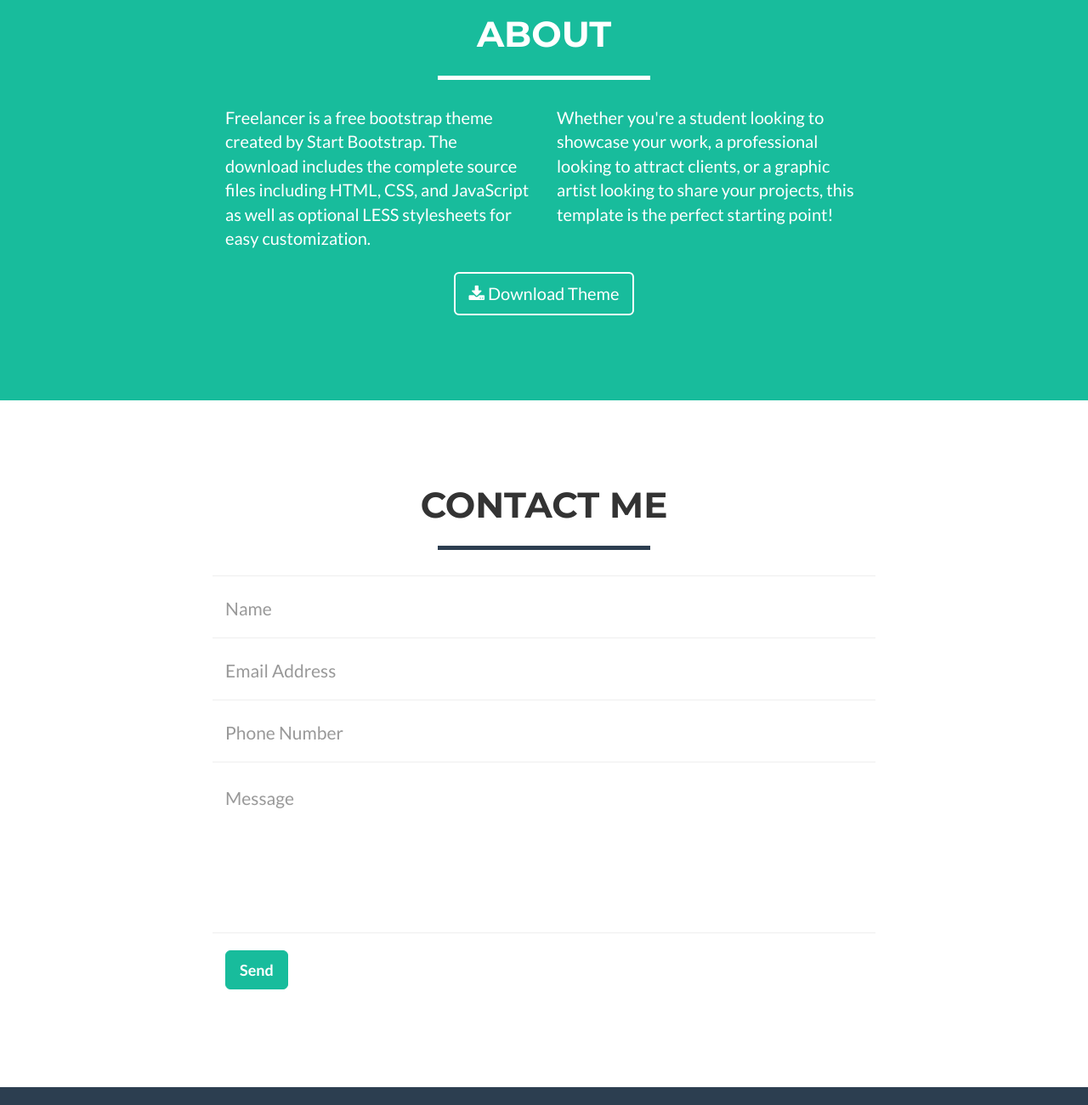
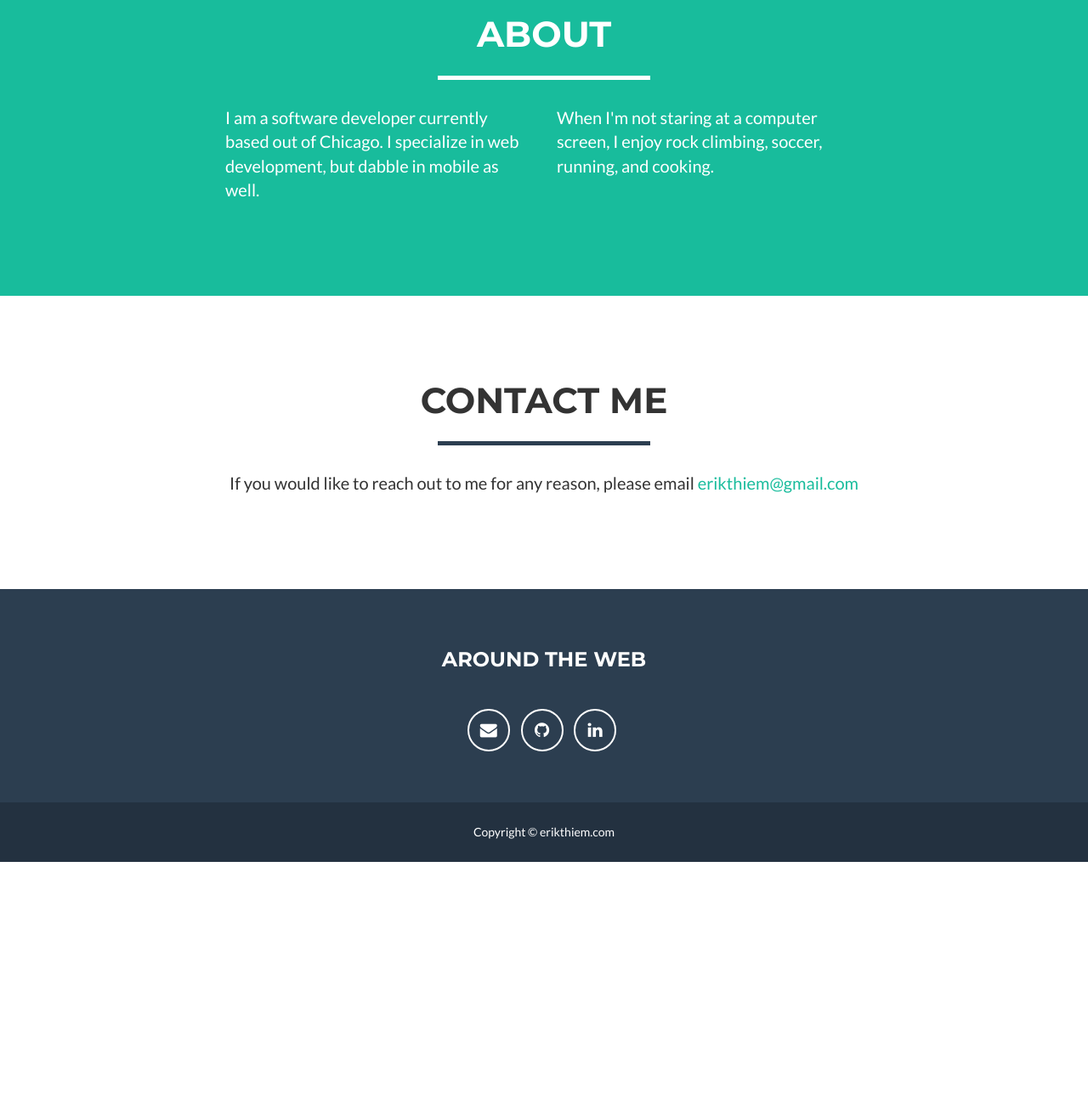
Before and after one commit to erikthiem/erikthiem.com, a website: page index.html in a window 1280 px wide. Shown: the part 1700-3000 px from the top of the page at 85% size. After the commit the page ends 2714 px from the top, so only its background shows below. Drawn offline with nearby package versions, Linux system fonts and the light colour scheme.

Commit message:
improved indentation and filled out about me and contact sections

```diff
--- a/index.html
+++ b/index.html
@@ -1,4 +1,5 @@
 <!DOCTYPE html>
+
     <html lang="en">
 
     <head>
@@ -167,15 +168,10 @@
                 </div>
                 <div class="row">
                     <div class="col-lg-4 col-lg-offset-2">
-                    <p>Freelancer is a free bootstrap theme created by Start Bootstrap. The download includes the complete source files including HTML, CSS, and JavaScript as well as optional LESS stylesheets for easy customization.</p>
+                        <p>I am a software developer currently based out of Chicago. I specialize in web development, but dabble in mobile as well.</p>
                     </div>
                     <div class="col-lg-4">
-                    <p>Whether you're a student looking to showcase your work, a professional looking to attract clients, or a graphic artist looking to share your projects, this template is the perfect starting point!</p>
-                </div>
-                <div class="col-lg-8 col-lg-offset-2 text-center">
-                    <a href="#" class="btn btn-lg btn-outline">
-                        <i class="fa fa-download"></i> Download Theme
-                    </a>
+                        <p>When I'm not staring at a computer screen, I enjoy rock climbing, soccer, running, and cooking.</p>
                     </div>
                 </div>
             </div>
@@ -191,46 +187,8 @@
                     </div>
                 </div>
                 <div class="row">
-                <div class="col-lg-8 col-lg-offset-2">
-                    <!-- To configure the contact form email address, go to mail/contact_me.php and update the email address in the PHP file on line 19. -->
-                    <!-- The form should work on most web servers, but if the form is not working you may need to configure your web server differently. -->
-                    <form name="sentMessage" id="contactForm" novalidate>
-                        <div class="row control-group">
-                            <div class="form-group col-xs-12 floating-label-form-group controls">
-                                <label>Name</label>
-                                <input type="text" class="form-control" placeholder="Name" id="name" required data-validation-required-message="Please enter your name.">
-                                <p class="help-block text-danger"></p>
-                            </div>
-                        </div>
-                        <div class="row control-group">
-                            <div class="form-group col-xs-12 floating-label-form-group controls">
-                                <label>Email Address</label>
-                                <input type="email" class="form-control" placeholder="Email Address" id="email" required data-validation-required-message="Please enter your email address.">
-                                <p class="help-block text-danger"></p>
-                            </div>
-                        </div>
-                        <div class="row control-group">
-                            <div class="form-group col-xs-12 floating-label-form-group controls">
-                                <label>Phone Number</label>
-                                <input type="tel" class="form-control" placeholder="Phone Number" id="phone" required data-validation-required-message="Please enter your phone number.">
-                                <p class="help-block text-danger"></p>
-                            </div>
-                        </div>
-                        <div class="row control-group">
-                            <div class="form-group col-xs-12 floating-label-form-group controls">
-                                <label>Message</label>
-                                <textarea rows="5" class="form-control" placeholder="Message" id="message" required data-validation-required-message="Please enter a message."></textarea>
-                                <p class="help-block text-danger"></p>
-                            </div>
-                        </div>
-                        <br>
-                        <div id="success"></div>
-                        <div class="row">
-                            <div class="form-group col-xs-12">
-                                <button type="submit" class="btn btn-success btn-lg">Send</button>
-                            </div>
-                        </div>
-                    </form>
+                    <div class="col-lg-12 text-center">
+                        <p>If you would like to reach out to me for any reason, please email <a href="mailto:erikthiem@gmail.com" target="_blank">erikthiem@gmail.com</a></p>
                     </div>
                 </div>
             </div>
@@ -245,13 +203,13 @@
                             <h3>Around the Web</h3>
                             <ul class="list-inline">
                                 <li>
-                                <a href="mailto:erikthiem@gmail.com" target="_blank" class="btn-social btn-outline"><i class="fa fa-fw fa-envelope"></i></a>
+                                    <a href="mailto:erikthiem@gmail.com" target="_blank" title="Email" class="btn-social btn-outline"><i class="fa fa-fw fa-envelope"></i></a>
                                 </li>
                                 <li>
-                                <a href="https://www.github.com/erikthiem" target="_blank" class="btn-social btn-outline"><i class="fa fa-fw fa-github"></i></a>
+                                    <a href="https://www.github.com/erikthiem" target="_blank" title="Github" class="btn-social btn-outline"><i class="fa fa-fw fa-github"></i></a>
                                 </li>
                                 <li>
-                                <a href="https://www.linkedin.com/in/erikthiem" target="_blank" class="btn-social btn-outline"><i class="fa fa-fw fa-linkedin"></i></a>
+                                    <a href="https://www.linkedin.com/in/erikthiem" target="_blank" title="LinkedIn" class="btn-social btn-outline"><i class="fa fa-fw fa-linkedin"></i></a>
                                 </li>
                             </ul>
                         </div>
```
Lines whose indentation alone changed are shown as unchanged.
